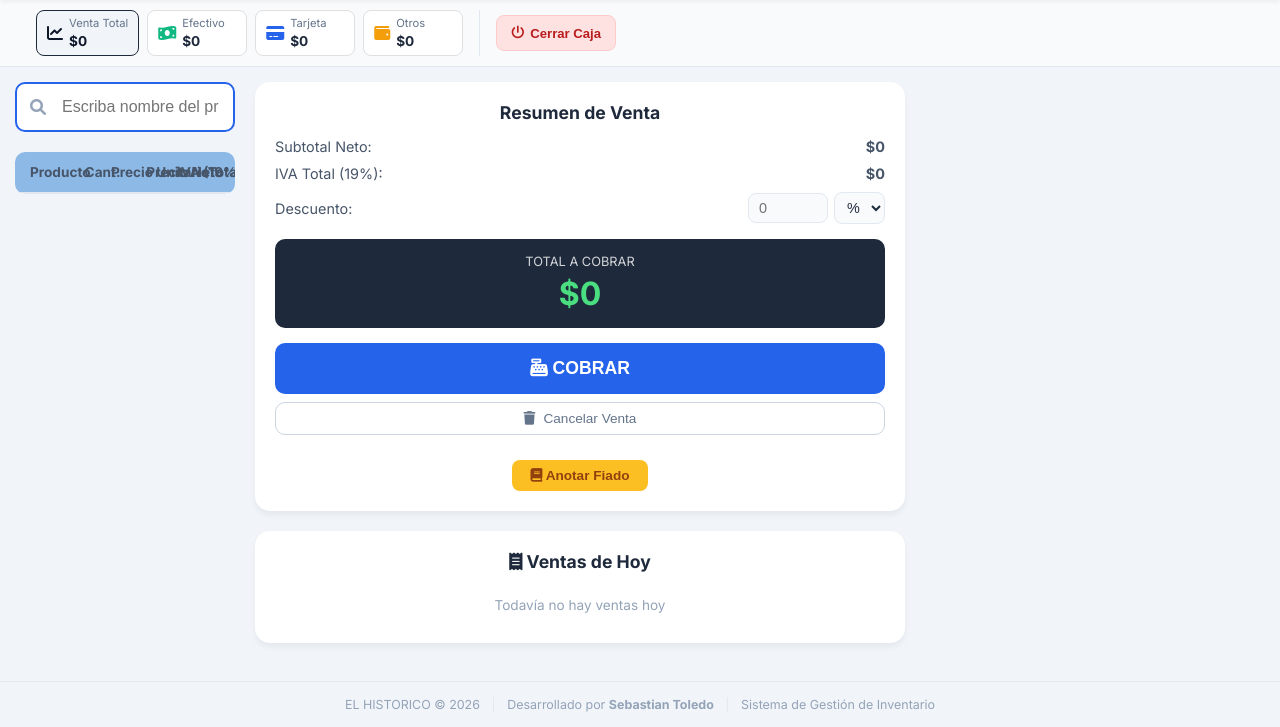
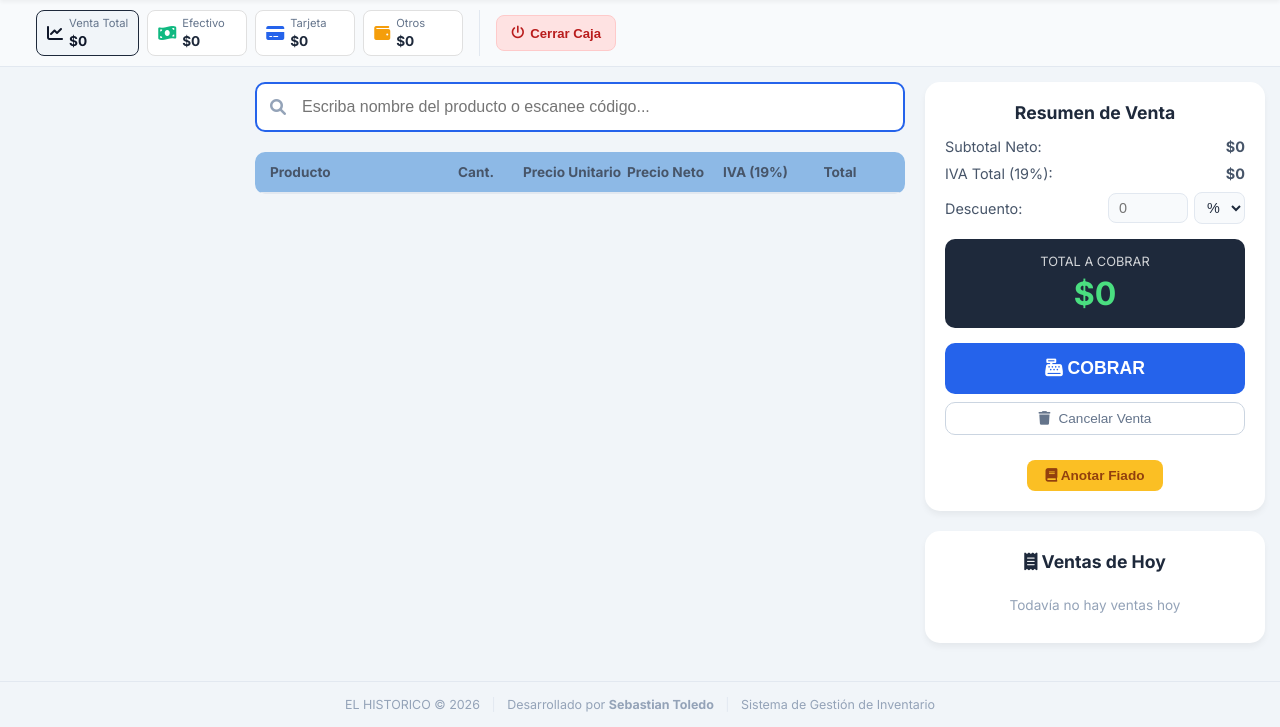
Before and after one commit to SebastianEdison/InWeb, a Flask app: page /ventas in a window 1280 px wide. Shown: the part 73-800 px from the top of the page. Run offline with Flask 3, Linux system fonts and the light colour scheme; the visitor is signed in with stand-in values (Sample User, id 1); data comes from the database, SQL or seed files in the repository; data that the repository does not hold is empty.

Commit message:
Arregla el layout de Ventas cuando no hay Accesos Rapidos
El aside de favoritos usa display:none cuando no hay accesos rapidos
que mostrar, y eso lo saca por completo del grid (no solo lo oculta).
Sin una columna fija asignada, el buscador+tabla y el resumen se
corrian una columna hacia la izquierda: la tabla terminaba apretada
en la columna de 220px y el resumen se estiraba a la columna 1fr.
Fix: pinear cada bloque a su columna con grid-column.

```diff
--- a/static/style.css
+++ b/static/style.css
@@ -512,6 +512,15 @@ h1, h2, h3 {
     margin-top: 15px;
 }
 
+/* Columnas fijas por posición: cuando no hay favoritos, el aside se oculta
+   con display:none y el grid lo saca por completo del auto-placement, lo
+   que corría a .ventas-main y .ventas-sidebar una columna hacia la
+   izquierda (la tabla terminaba apretada en la columna de 220px). Pinear
+   la columna de cada uno evita que eso pase. */
+.ventas-favoritos-sidebar { grid-column: 1; }
+.ventas-main             { grid-column: 2; }
+.ventas-sidebar          { grid-column: 3; }
+
 /* Columna de Accesos Rápidos: estira a la altura completa del contenido
    (misma altura que el buscador+tabla y el resumen), con scroll interno
    propio para no empujar nada si hay muchos favoritos. */
@@ -1221,6 +1230,7 @@ h1, h2, h3 {
         grid-template-columns: 1fr;
     }
 
+    .ventas-favoritos-sidebar, .ventas-main, .ventas-sidebar { grid-column: 1; }
     .ventas-favoritos-sidebar { order: -1; }
     .accesos-rapidos-container { height: auto; }
     .accesos-rapidos-grid {
```
